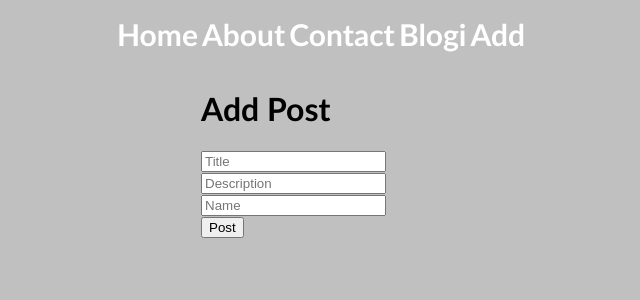
After one commit to sander-aleks/php-blog, a PHP site: page /app/views/edit.view.php in a window 1280 px wide. The commit adds this page. Shown: the top 300 px of the page, without its empty margins (339-979 px from the left). Run offline with PHP 8.4, Linux system fonts and the light colour scheme.

Commit message:
Add files via upload

```diff
--- a/app/controllers/PagesController.php
+++ b/app/controllers/PagesController.php
@@ -22,4 +22,9 @@ class PagesController {
 
     }
 
+    public function add () {
+
+        return view('add');
+
+    }
 }
--- a/app/routes.php
+++ b/app/routes.php
@@ -5,7 +5,8 @@ $router->get('about', 'PagesController@about');
 $router->get('contact', 'PagesController@contact');
 $router->get('tasks', 'TasksController@index');
 $router->get('blogs', 'BlogController@blog');
+$router->get('add', 'PagesController@add');
 
 $router->post('task', 'TasksController@store');
 $router->post('delete','TasksController@delete');
-$router->post('modify','TasksController@update');
+$router->post('edit','TasksController@update');
--- /dev/null
+++ b/app/views/edit.view.php
@@ -0,0 +1,14 @@
+<?php require_once('partials/head.php'); ?>
+
+<div class="Post-Add">
+    <h1>Add Post</h1>
+    <form method="POST" action="/task">
+        <input type="text" name="title" placeholder="Title">
+        <input type="text" name="description" placeholder="Description">
+        <input type="text" name="name" placeholder="Name">
+        <input type="hidden" name="time" placeholder="time" >
+        <input type="submit" value="Post">
+    </form>
+</div>
+
+<?php require_once('partials/footer.php'); ?>
--- a/app/views/partials/nav.php
+++ b/app/views/partials/nav.php
@@ -1,8 +1,9 @@
 <nav>
     <ul>
-        <li><a href="/">Home</a></li>
-        <li><a href="/about">About</a></li>
-        <li><a href="/contact">Contact</a></li>
-        <li><a href="/tasks">Blogi</a></li>
+        <a href="/">Home</a>
+        <a href="/about">About</a>
+        <a href="/contact">Contact</a>
+        <a href="/tasks">Blogi</a>
+        <a href="/add">Add</a>
     </ul>
 </nav>
--- a/public/css/style.css
+++ b/public/css/style.css
@@ -2,6 +2,7 @@ body {
     background: #C0C0C0;
     margin: 0;
     padding: 0;
+    font-family: "PT Sans", Calibri, Tahoma, sans-serif;
 }
 .BlogTx{
     color: white;
@@ -17,7 +18,27 @@ body {
     margin-top: 10px;
 }
 .BlogSec{
+    display: grid;
+    grid-template-columns: 200px 200px 200px;
+    justify-content: center ;
+}
+nav{
+    justify-content: center;
+    justify-items: center;
     display: flex;
-    flex-wrap: wrap-reverse;
-    justify-content: space-around;
 }
+a{
+    color: white;
+    text-decoration: none;
+    font-size: 30px;
+    font-weight: bold;
+}
+.Post-Add{
+    display: grid;
+    grid-template-columns: 200px;
+    justify-content: center;
+}
+.Post-p{
+    display: flex;
+    justify-content: center;
+}
```
Also changed, not shown: app/controllers/ TasksController.php (+7 -6 lines), app/controllers/AddController.php (added, +46 -0 lines), app/views/add.view.php (added, +14 -0 lines), app/views/tasks.view.php (+14 -19 lines), core/database/QueryBuilder.php (+10 -0 lines).
